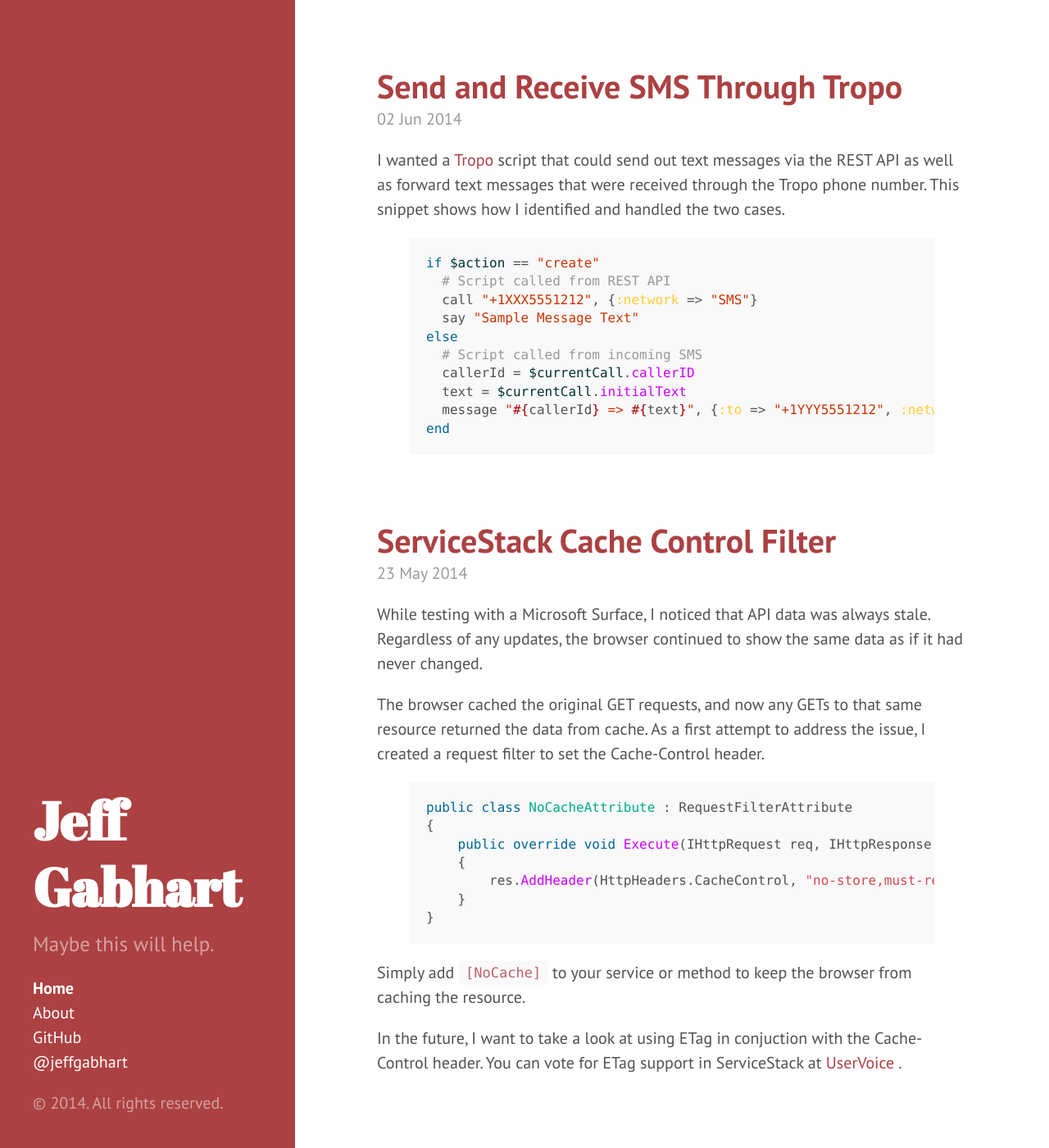
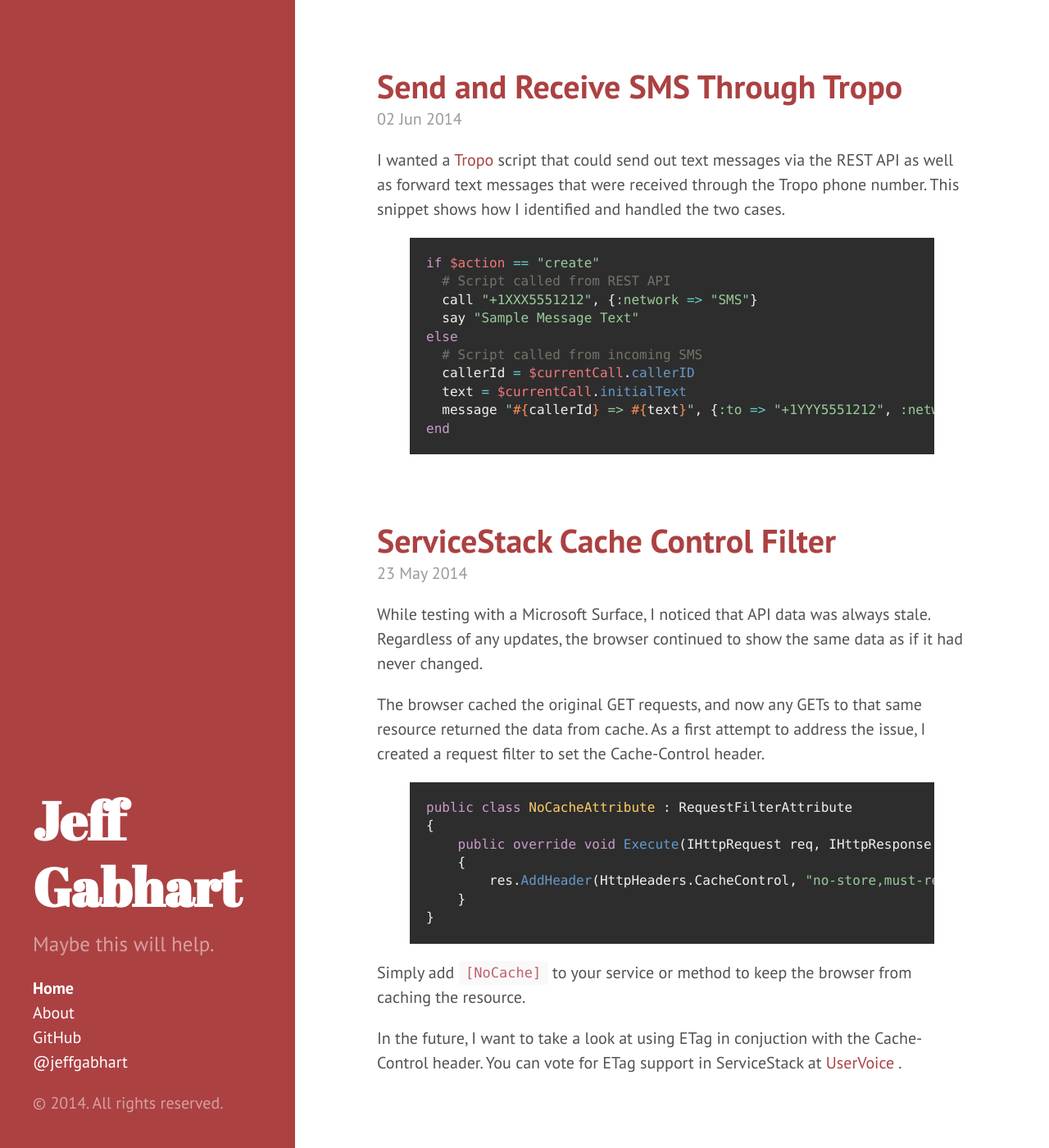
Before and after one commit to jeffgabhart/jeffgabhart.github.io, a Jekyll site: the page built from index.html, in a window 1280 px wide and 1400 px high. Shown: the whole window at 82% size. Built offline with Jekyll 4.4.1, drawn with Linux system fonts in a browser that asks for light colours; Markdown is read by kramdown in place of the engine named in the settings; the list of posts is cut into pages by our own code.

Commit message:
Switch syntax highlighting to base16-eighties.

```diff
--- a/_includes/head.html
+++ b/_includes/head.html
@@ -15,7 +15,7 @@
 
   <!-- CSS -->
   <link rel="stylesheet" href="/public/css/poole.css">
-  <link rel="stylesheet" href="/public/css/syntax.css">
+  <link rel="stylesheet" href="/public/css/base16-eighties.dark.css">
   <link rel="stylesheet" href="/public/css/hyde.css">
   <link rel="stylesheet" href="/public/css/gabhart.css">
   <link rel="stylesheet" href="http://fonts.googleapis.com/css?family=PT+Sans:400,400italic,700|Abril+Fatface">
--- /dev/null
+++ b/public/css/base16-eighties.dark.css
@@ -0,0 +1,75 @@
+/*
+
+    Name:       Base16 Eighties Dark
+    Author:     Chris Kempson (http://chriskempson.com)
+
+    Pygments template by Jan T. Sott (https://github.com/idleberg)
+    Created with Base16 Builder by Chris Kempson (https://github.com/chriskempson/base16-builder)
+
+*/
+.highlight .hll { background-color: #515151 }
+.highlight  { background: #2d2d2d; color: #f2f0ec }
+.highlight pre  { background: #2d2d2d; color: #f2f0ec }
+.highlight .c { color: #747369 } /* Comment */
+.highlight .err { color: #f2777a } /* Error */
+.highlight .k { color: #cc99cc } /* Keyword */
+.highlight .l { color: #f99157 } /* Literal */
+.highlight .n { color: #f2f0ec } /* Name */
+.highlight .o { color: #66cccc } /* Operator */
+.highlight .p { color: #f2f0ec } /* Punctuation */
+.highlight .cm { color: #747369 } /* Comment.Multiline */
+.highlight .cp { color: #747369 } /* Comment.Preproc */
+.highlight .c1 { color: #747369 } /* Comment.Single */
+.highlight .cs { color: #747369 } /* Comment.Special */
+.highlight .gd { color: #f2777a } /* Generic.Deleted */
+.highlight .ge { font-style: italic } /* Generic.Emph */
+.highlight .gh { color: #f2f0ec; font-weight: bold } /* Generic.Heading */
+.highlight .gi { color: #99cc99 } /* Generic.Inserted */
+.highlight .gp { color: #747369; font-weight: bold } /* Generic.Prompt */
+.highlight .gs { font-weight: bold } /* Generic.Strong */
+.highlight .gu { color: #66cccc; font-weight: bold } /* Generic.Subheading */
+.highlight .kc { color: #cc99cc } /* Keyword.Constant */
+.highlight .kd { color: #cc99cc } /* Keyword.Declaration */
+.highlight .kn { color: #66cccc } /* Keyword.Namespace */
+.highlight .kp { color: #cc99cc } /* Keyword.Pseudo */
+.highlight .kr { color: #cc99cc } /* Keyword.Reserved */
+.highlight .kt { color: #ffcc66 } /* Keyword.Type */
+.highlight .ld { color: #99cc99 } /* Literal.Date */
+.highlight .m { color: #f99157 } /* Literal.Number */
+.highlight .s { color: #99cc99 } /* Literal.String */
+.highlight .na { color: #6699cc } /* Name.Attribute */
+.highlight .nb { color: #f2f0ec } /* Name.Builtin */
+.highlight .nc { color: #ffcc66 } /* Name.Class */
+.highlight .no { color: #f2777a } /* Name.Constant */
+.highlight .nd { color: #66cccc } /* Name.Decorator */
+.highlight .ni { color: #f2f0ec } /* Name.Entity */
+.highlight .ne { color: #f2777a } /* Name.Exception */
+.highlight .nf { color: #6699cc } /* Name.Function */
+.highlight .nl { color: #f2f0ec } /* Name.Label */
+.highlight .nn { color: #ffcc66 } /* Name.Namespace */
+.highlight .nx { color: #6699cc } /* Name.Other */
+.highlight .py { color: #f2f0ec } /* Name.Property */
+.highlight .nt { color: #66cccc } /* Name.Tag */
+.highlight .nv { color: #f2777a } /* Name.Variable */
+.highlight .ow { color: #66cccc } /* Operator.Word */
+.highlight .w { color: #f2f0ec } /* Text.Whitespace */
+.highlight .mf { color: #f99157 } /* Literal.Number.Float */
+.highlight .mh { color: #f99157 } /* Literal.Number.Hex */
+.highlight .mi { color: #f99157 } /* Literal.Number.Integer */
+.highlight .mo { color: #f99157 } /* Literal.Number.Oct */
+.highlight .sb { color: #99cc99 } /* Literal.String.Backtick */
+.highlight .sc { color: #f2f0ec } /* Literal.String.Char */
+.highlight .sd { color: #747369 } /* Literal.String.Doc */
+.highlight .s2 { color: #99cc99 } /* Literal.String.Double */
+.highlight .se { color: #f99157 } /* Literal.String.Escape */
+.highlight .sh { color: #99cc99 } /* Literal.String.Heredoc */
+.highlight .si { color: #f99157 } /* Literal.String.Interpol */
+.highlight .sx { color: #99cc99 } /* Literal.String.Other */
+.highlight .sr { color: #99cc99 } /* Literal.String.Regex */
+.highlight .s1 { color: #99cc99 } /* Literal.String.Single */
+.highlight .ss { color: #99cc99 } /* Literal.String.Symbol */
+.highlight .bp { color: #f2f0ec } /* Name.Builtin.Pseudo */
+.highlight .vc { color: #f2777a } /* Name.Variable.Class */
+.highlight .vg { color: #f2777a } /* Name.Variable.Global */
+.highlight .vi { color: #f2777a } /* Name.Variable.Instance */
+.highlight .il { color: #f99157 } /* Literal.Number.Integer.Long */
```
